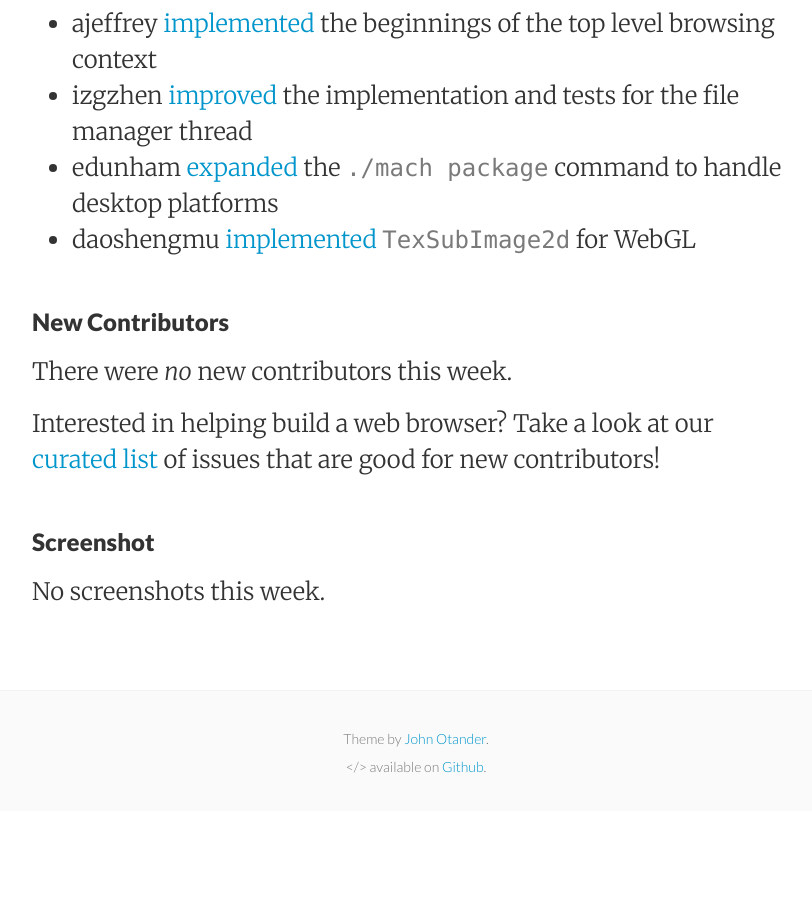
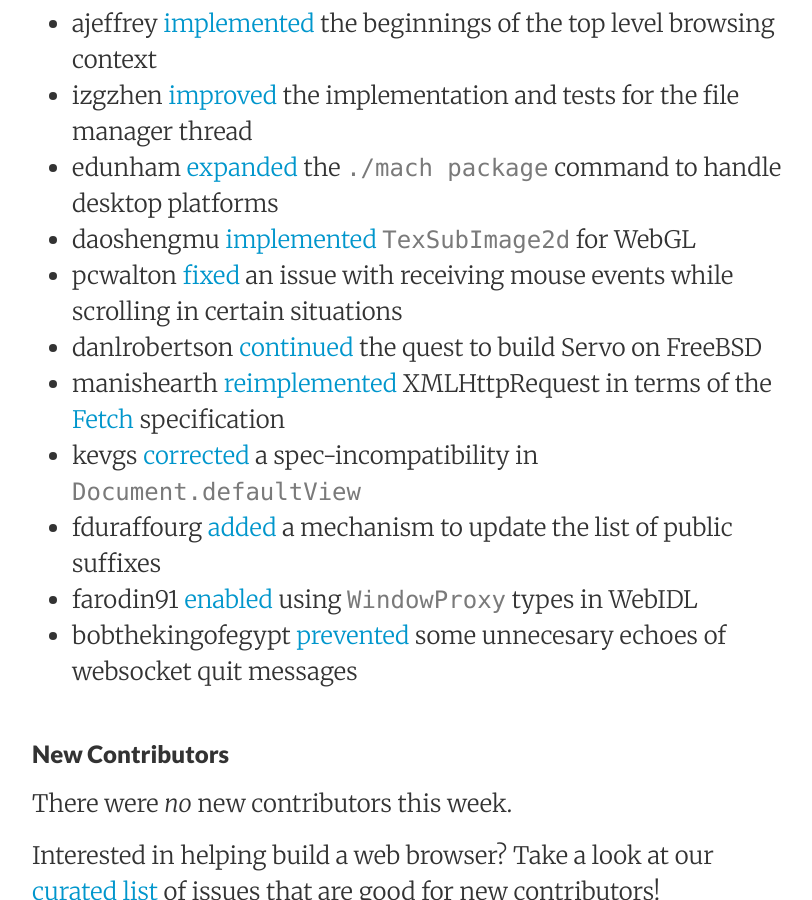
Before and after one commit to servo/blog.servo.org, a Jekyll site: the page built from _posts/2016-06-13-twis-67.md, in a window 1280 px wide and 900 px high, scrolled down 1191 px. Shown: the whole window, without its empty margins (224-1036 px from the left). Built offline with Jekyll 4.4.1, drawn with Linux system fonts in a browser that asks for light colours; before the commit the page ends 2002 px from its top, so only the background shows below that.

Commit message:
More notable things.

```diff
--- a/_posts/2016-06-13-twis-67.md
+++ b/_posts/2016-06-13-twis-67.md
@@ -28,6 +28,13 @@ This week's status updates are [here](http://statusupdates.dev.mozaws.net/projec
  - izgzhen [improved](https://github.com/servo/servo/pull/11552) the implementation and tests for the file manager thread
  - edunham [expanded](https://github.com/servo/servo/pull/11210) the `./mach package` command to handle desktop platforms
  - daoshengmu [implemented](https://github.com/servo/servo/pull/11168) `TexSubImage2d` for WebGL
+ - pcwalton [fixed](https://github.com/servo/servo/pull/11715) an issue with receiving mouse events while scrolling in certain situations
+ - danlrobertson [continued](https://github.com/servo/mozjs/pull/80) the quest to build Servo on FreeBSD
+ - manishearth [reimplemented](https://github.com/servo/servo/pull/11556) XMLHttpRequest in terms of the [Fetch](https://fetch.spec.whatwg.org/) specification
+ - kevgs [corrected](https://github.com/servo/servo/pull/11548) a spec-incompatibility in `Document.defaultView`
+ - fduraffourg [added](https://github.com/servo/servo/pull/11513) a mechanism to update the list of public suffixes
+ - farodin91 [enabled](https://github.com/servo/servo/pull/11214) using `WindowProxy` types in WebIDL
+ - bobthekingofegypt [prevented](https://github.com/servo/servo/pull/10382) some unnecesary echoes of websocket quit messages
 
 ### New Contributors
 
```
